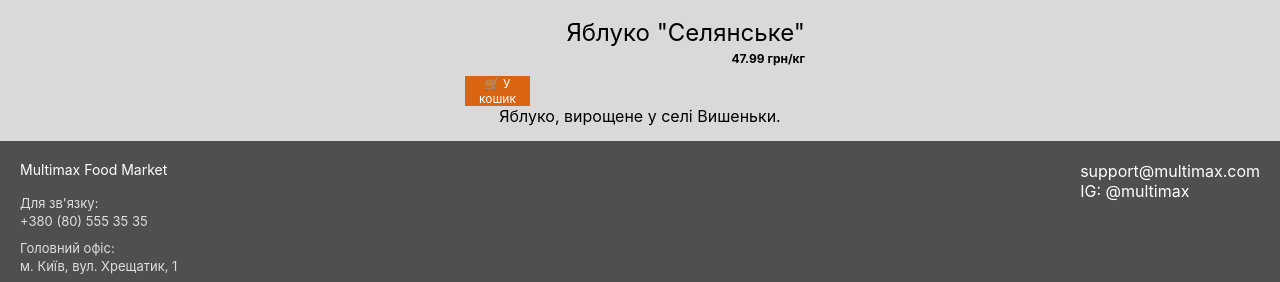
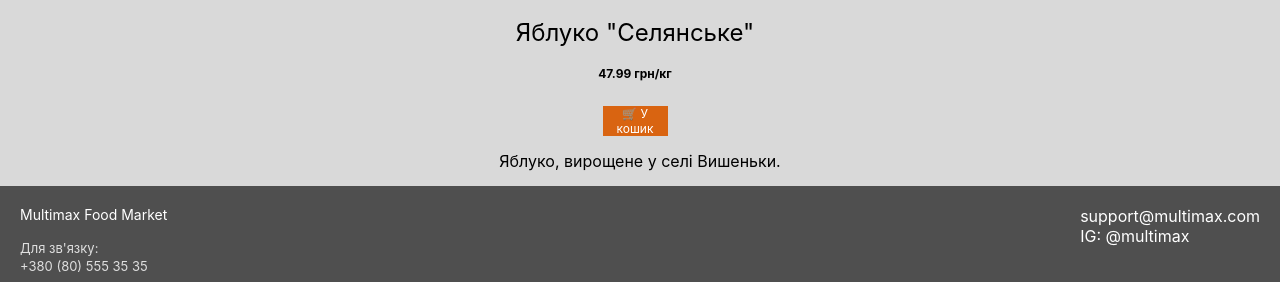
Before and after one commit to yamaksym/MULTIMAX, a website built with Vite: page Frontend/HTML/apple.html in a window 1280 px wide. Shown: the part 289-571 px from the top of the page. Built offline with nearby package versions, Linux system fonts and the light colour scheme.

Commit message:
Actually fixed the alignment

```diff
--- a/Frontend/CSS/style_apple.css
+++ b/Frontend/CSS/style_apple.css
@@ -172,7 +172,6 @@ h2 {
     font-size: 16px;
     color: var(--blacks);
     display: flex;
-    width: 350px;
     align-items: center;
     justify-content: center;
     margin-bottom: 10 px;
--- a/Frontend/CSS/style_chips.css
+++ b/Frontend/CSS/style_chips.css
@@ -172,7 +172,6 @@ h2 {
     font-size: 16px;
     color: var(--blacks);
     display: flex;
-    width: 350px;
     align-items: center;
     justify-content: center;
     margin-bottom: 10 px;
--- a/Frontend/CSS/style_coca_cola_zero.css
+++ b/Frontend/CSS/style_coca_cola_zero.css
@@ -172,7 +172,6 @@ h2 {
     font-size: 16px;
     color: var(--blacks);
     display: flex;
-    width: 350px;
     align-items: center;
     justify-content: center;
     margin-bottom: 10 px;
--- a/Frontend/CSS/style_ice_cream_chreschatyk.css
+++ b/Frontend/CSS/style_ice_cream_chreschatyk.css
@@ -172,7 +172,6 @@ h2 {
     font-size: 16px;
     color: var(--blacks);
     display: flex;
-    width: 350px;
     align-items: center;
     justify-content: center;
     margin-bottom: 10 px;
--- a/Frontend/HTML/apple.html
+++ b/Frontend/HTML/apple.html
@@ -22,12 +22,10 @@
   <div class="product-image">
     <img src="../IMG/apple.png" alt="Яблуко 'Селянське'">
   </div>
-  <div class="product-details">
-        <div class="product-name">Яблуко "Селянське"</div>
-        <div class="product-price">47.99 грн/кг</div>
-        <button id="product-buy">🛒 У кошик</button>
-        <div class="product-info">Яблуко, вирощене у селі Вишеньки.</div>
-  </div>
+    <div class="product-name">Яблуко "Селянське"</div>
+      <div class="product-price">47.99 грн/кг</div>
+      <button id="product-buy">🛒 У кошик</button>
+      <div class="product-info">Яблуко, вирощене у селі Вишеньки.</div>
 </main>
 <footer>
   <div class="footer-content">
```
